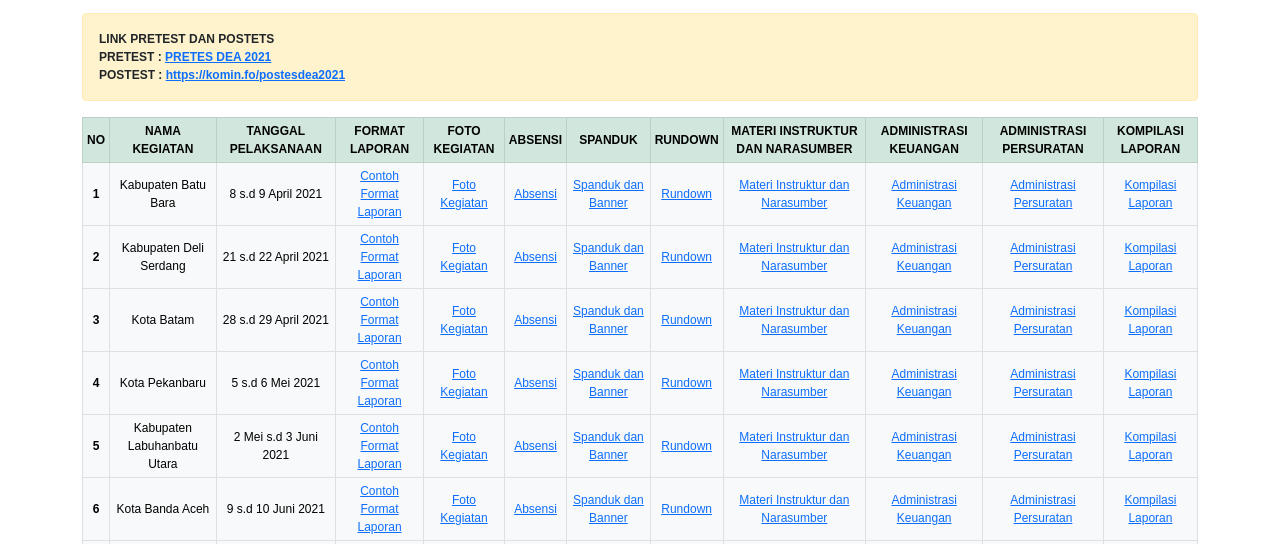
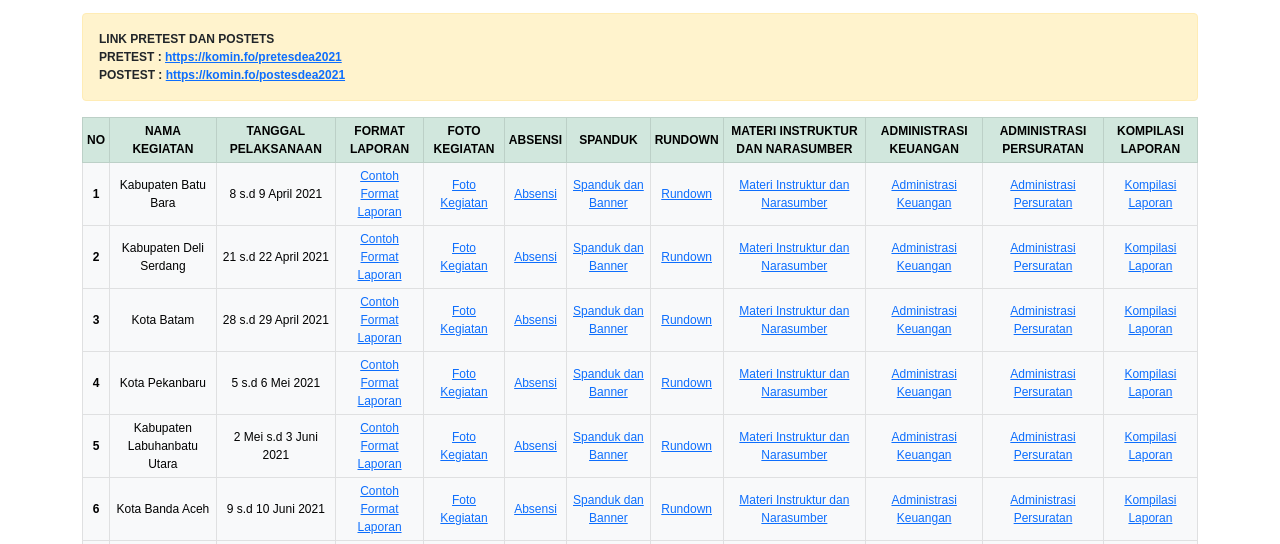
Before and after one commit to bbpsdmpk-mdn/bbpsdmpk-mdn.github.io, a plain HTML site: page dea.html in a window 1280 px wide. Shown: the part 201-745 px from the top of the page. Drawn offline with nearby package versions, Linux system fonts and the light colour scheme.

Commit message:
menambahkan link pretest dea

```diff
--- a/dea.html
+++ b/dea.html
@@ -70,7 +70,7 @@
       <!-- LINK PRETEST DAN POSTEST -->
       <div class="alert alert-warning fw-bold text-dark">
         LINK PRETEST DAN POSTETS <br>
-        PRETEST : <a href="#">PRETES DEA 2021</a> <br>
+        PRETEST : <a href="https://komin.fo/pretesdea2021">https://komin.fo/pretesdea2021</a> <br>
         POSTEST : <a href="https://komin.fo/postesdea2021" target="_blank">https://komin.fo/postesdea2021</a>
       </div>
       <!-- ENDLINK PRETEST DAN POSTEST -->
```
